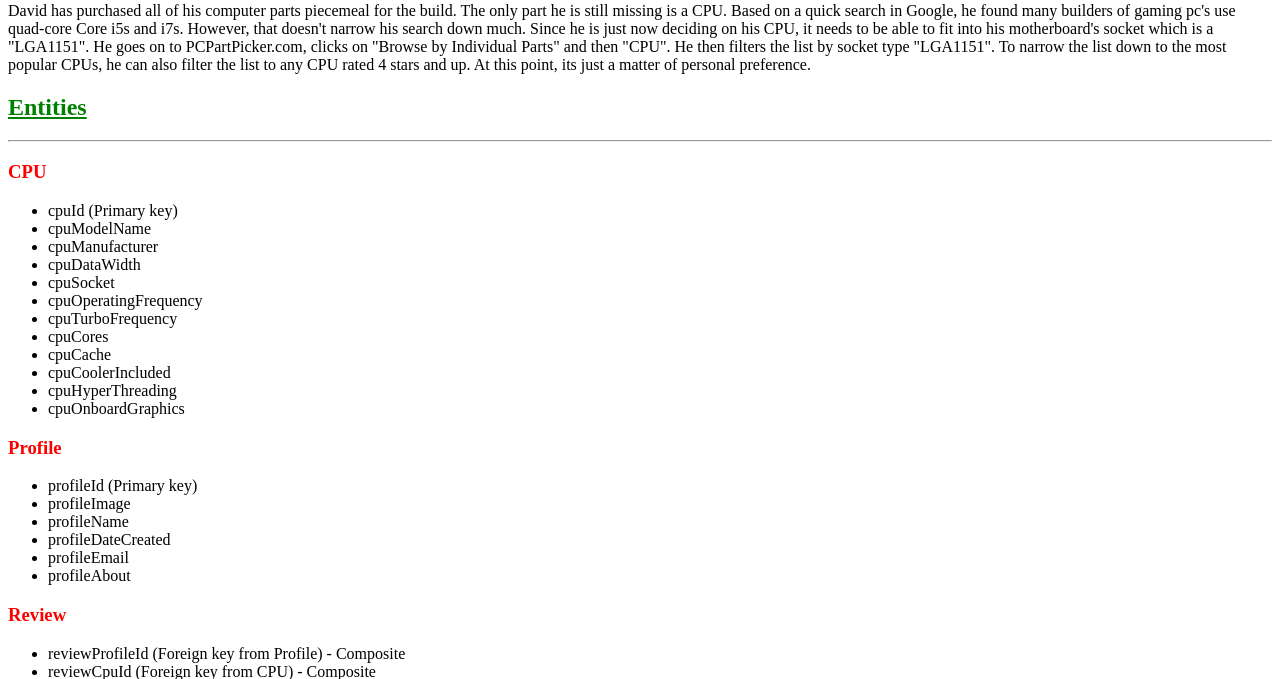
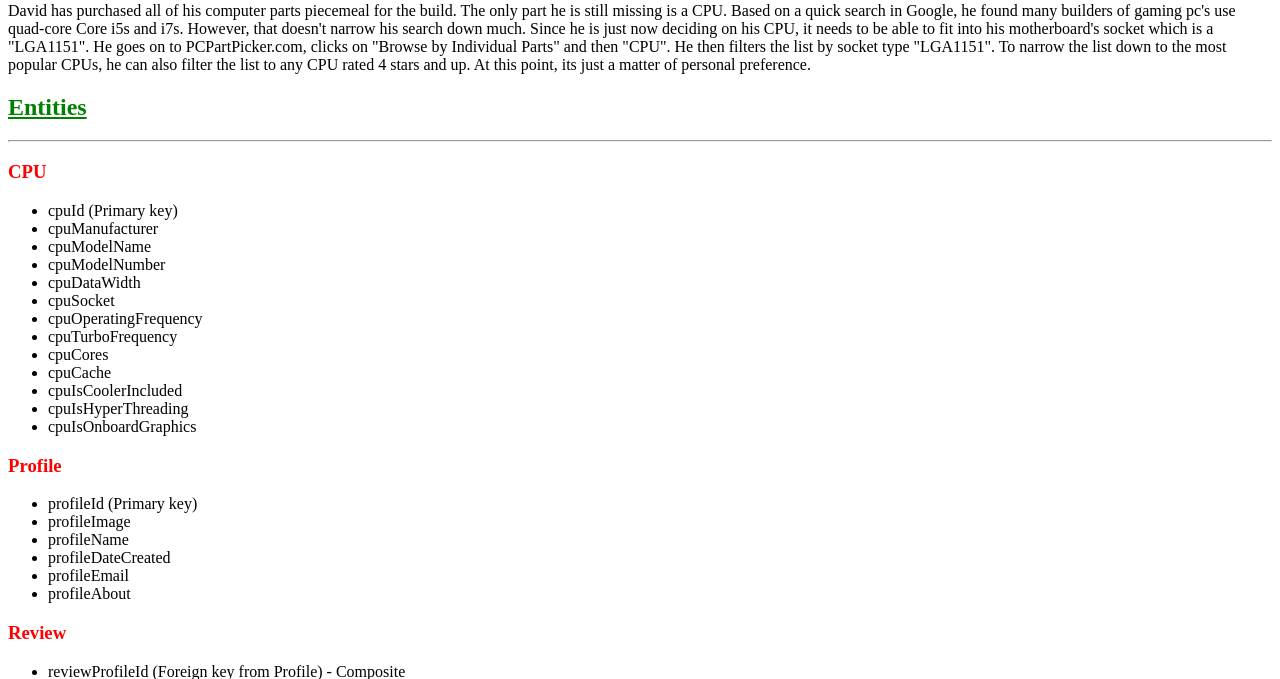
Before and after one commit to gbloom3/data-design-pcpartpicker, a PHP site: page / in a window 1280 px wide. Shown: the part 522-1201 px from the top of the page. Run offline with PHP 8.4, Linux system fonts and the light colour scheme.

Commit message:
Updated attributes in CPU list to reflect changes to database

```diff
--- a/public_html/index.php
+++ b/public_html/index.php
@@ -49,17 +49,18 @@
 			<h3>CPU</h3>
 			<ul>
 				<li>cpuId (Primary key)</li>
+				<li>cpuManufacturer</li>
 				<li>cpuModelName</li>
-				<li>cpuManufacturer</li>
+				<li>cpuModelNumber</li>
 				<li>cpuDataWidth</li>
 				<li>cpuSocket</li>
 				<li>cpuOperatingFrequency</li>
 				<li>cpuTurboFrequency</li>
 				<li>cpuCores</li>
 				<li>cpuCache</li>
-				<li>cpuCoolerIncluded</li>
-				<li>cpuHyperThreading</li>
-				<li>cpuOnboardGraphics</li>
+				<li>cpuIsCoolerIncluded</li>
+				<li>cpuIsHyperThreading</li>
+				<li>cpuIsOnboardGraphics</li>
 			</ul>
 
 			<h3>Profile</h3>
```
